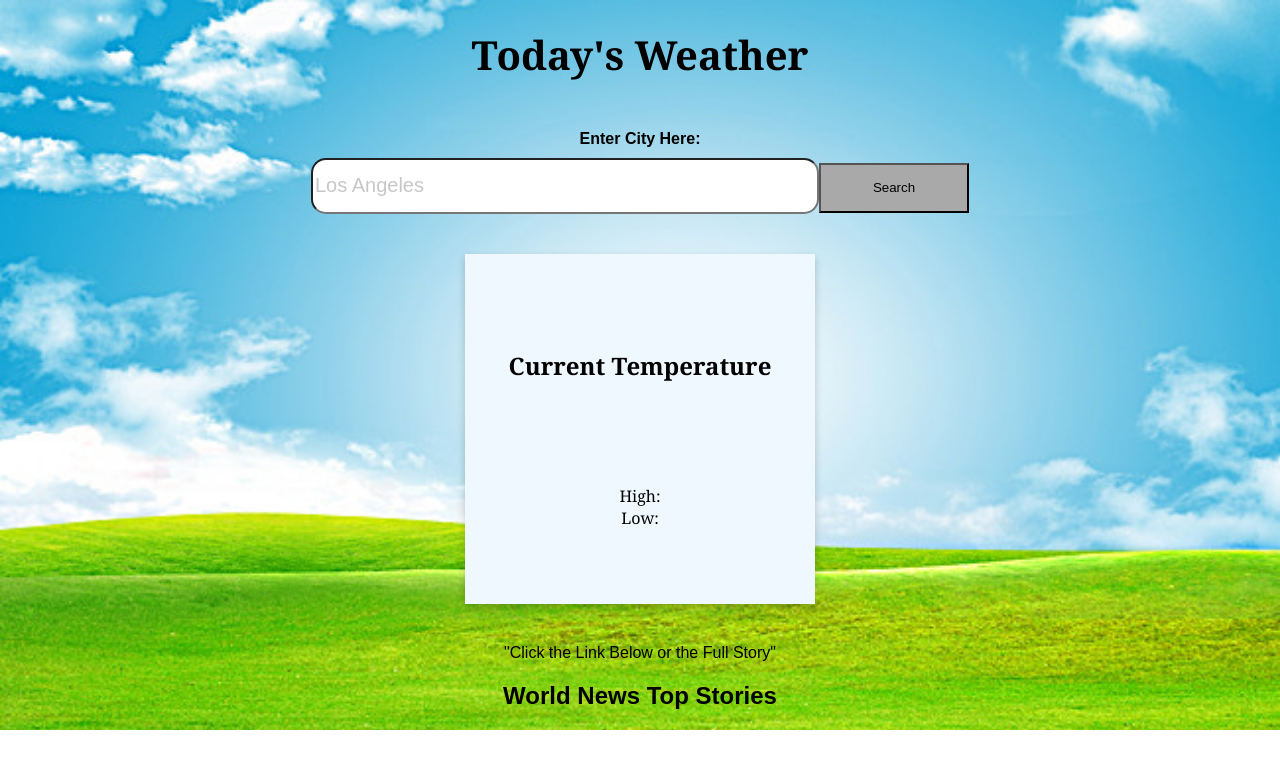
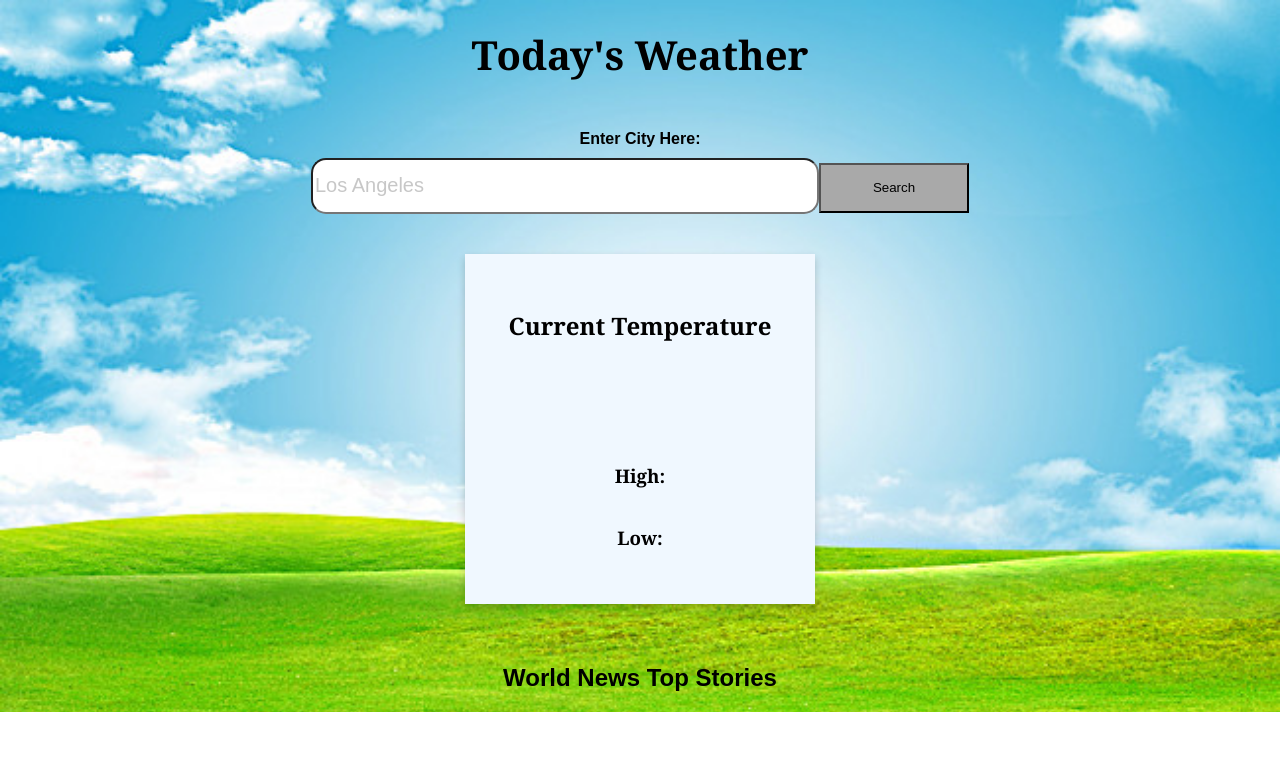
Before and after one commit to estott10/first-dm-project, a React (Create React App) app in the folder first-project/: page / in a window 1280 px wide. Shown: the top 768 px of the page. Built offline with nearby package versions, Linux system fonts and the light colour scheme.

Commit message:
deleted exitmessage

```diff
--- a/first-project/src/App.js
+++ b/first-project/src/App.js
@@ -19,7 +19,6 @@ export default class App extends Component {
     }
     this.submitchange = this.submitchange.bind(this)
     this.onchange = this.onchange.bind(this)
-    this.addobj = this.addobj.bind(this)
     this.searchArticles = this.searchArticles.bind(this)
   }
 
@@ -58,17 +57,6 @@ export default class App extends Component {
     this.setState({ city: value })
   }
 
-  addobj = () => {
-    const funfacts = `Top Story in ${this.state.city}`
-
-    debugger
-    axios.post('/api/bigform', funfacts)
-      .then((response) => {
-        debugger
-        this.setState({ facts: response.data })
-      })
-  }
-
   render() {
     let currenttemp = this.state.weatherConditions.toString();
     let highTemp= this.state.weatherHigh.toString();
--- a/first-project/src/Components/DisplayNews.js
+++ b/first-project/src/Components/DisplayNews.js
@@ -1,5 +1,4 @@
 import React, { Component } from 'react';
-import App from '../App';
 import '../App.css';
 
 export default class DisplayNews extends Component {
--- a/first-project/src/Components/ExitMessage.js
+++ /dev/null
@@ -1,14 +0,0 @@
-import React from 'react';
-
-const ExitMessage = () =>{
-    const checkOutLink= () => {
-    };
-
-    return(
-        <div> {checkOutLink()}
-        "Click the Link Below or the Full Story"
-        </div>
-    )
-}
-
-export default ExitMessage;
--- a/first-project/src/Components/Weather.js
+++ b/first-project/src/Components/Weather.js
@@ -1,6 +1,6 @@
 import React, { Component } from 'react';
 import '../App.css';
-import ExitMessage from './ExitMessage'
+
 
 
 export default class Weather extends Component {
@@ -23,11 +23,10 @@ export default class Weather extends Component {
                     <h4>{this.props.winfo}</h4>
                     <h5 className="weathertext" >{this.props.currentTemp}</h5>
                     <div>
-                        <h7>High: {this.props.hightemp}</h7>
-                        <h7>Low: {this.props.lowtemp}</h7>
+                        <h3>High: {this.props.hightemp}</h3>
+                        <h3>Low: {this.props.lowtemp}</h3>
                     </div>
                 </div>
-                <ExitMessage />
             </div>
 
         )
```
